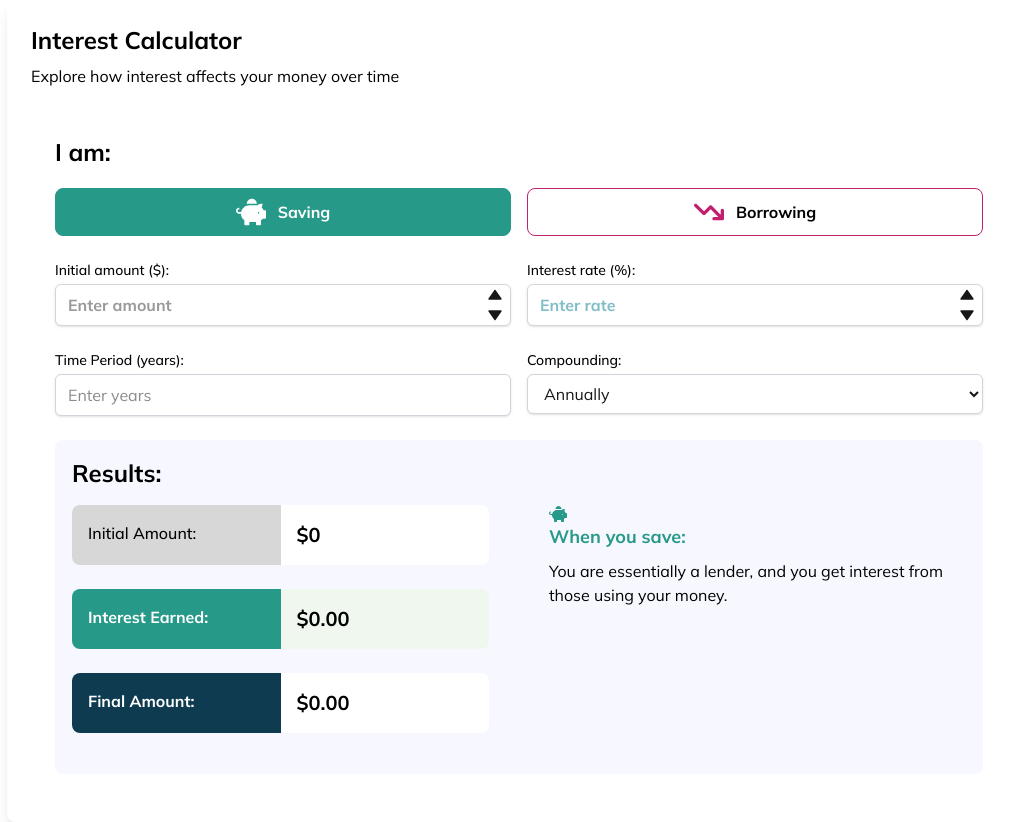
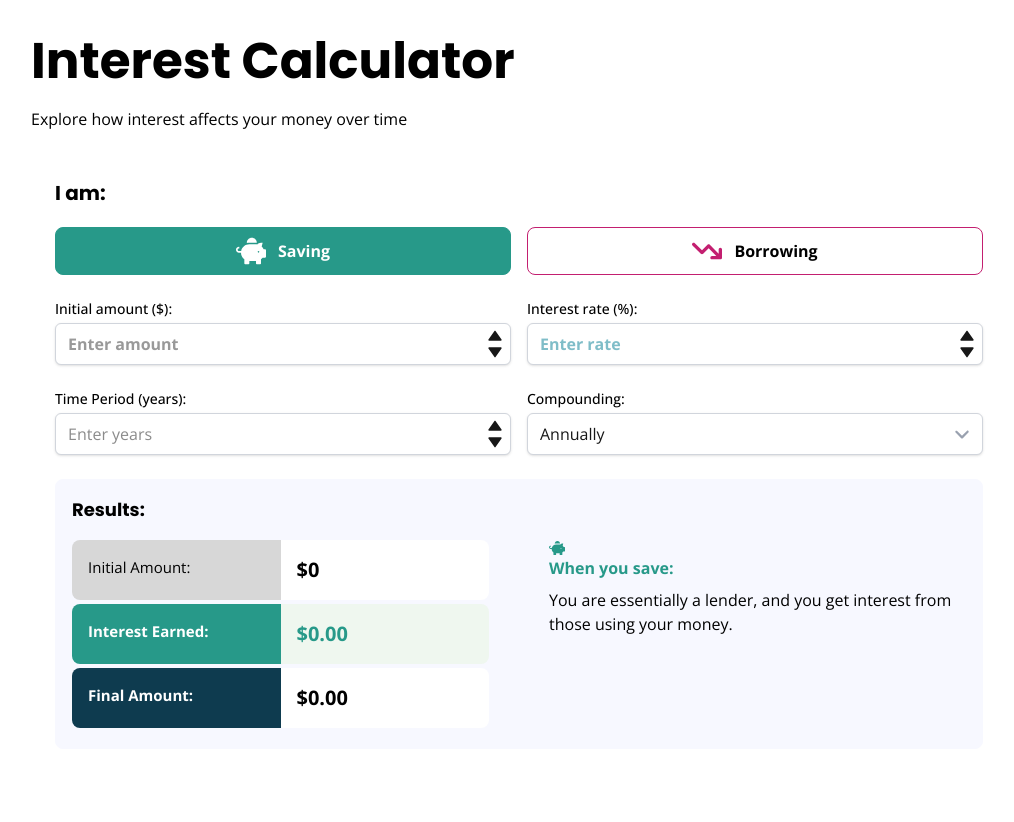
Before and after one commit to SU-SWS/ifdm_learning_apps, a Next.js app: page / in a window 1280 px wide. Shown: the whole page, without its empty margins (121-1135 px from the left). After the commit the page ends 800 px from the top, so only its background shows below. Built offline with nearby package versions, Linux system fonts and the light colour scheme.

Commit message:
updates to design per feedback

```diff
--- a/src/app/globals.css
+++ b/src/app/globals.css
@@ -1,4 +1,4 @@
-@import url('https://fonts.googleapis.com/css2?family=Mulish:ital,wght@0,200..1000;1,200..1000&display=swap');
+@import url('https://fonts.googleapis.com/css2?family=Open+Sans:ital,wght@0,300..800;1,300..800&family=Poppins:ital,wght@0,100;0,200;0,300;0,400;0,500;0,600;0,700;0,800;0,900;1,100;1,200;1,300;1,400;1,500;1,600;1,700;1,800;1,900&display=swap');
 @import "tailwindcss";
 
 :root {
@@ -23,11 +23,127 @@
 body {
   background: var(--background);
   color: var(--foreground);
-  font-family: "Mulish", Arial, Helvetica, sans-serif;
+  font-family: "Open Sans", Arial, Helvetica, sans-serif;
 }
 
-.mulish-uniquifier{
-  font-family: "Mulish", sans-serif;
+.open-sans-ifdm {
+  font-family: "Open Sans", sans-serif;
+  font-optical-sizing: auto;
+  font-weight: 400;
+  font-style: normal;
+  font-variation-settings:
+    "wdth" 100;
+}
+
+.poppins-thin {
+  font-family: "Poppins", sans-serif;
+  font-weight: 100;
+  font-style: normal;
+}
+
+.poppins-extralight {
+  font-family: "Poppins", sans-serif;
+  font-weight: 200;
+  font-style: normal;
+}
+
+.poppins-light {
+  font-family: "Poppins", sans-serif;
+  font-weight: 300;
+  font-style: normal;
+}
+
+.poppins-regular {
+  font-family: "Poppins", sans-serif;
+  font-weight: 400;
+  font-style: normal;
+}
+
+.poppins-medium {
+  font-family: "Poppins", sans-serif;
+  font-weight: 500;
+  font-style: normal;
+}
+
+.poppins-semibold {
+  font-family: "Poppins", sans-serif;
+  font-weight: 600;
+  font-style: normal;
+}
+
+.poppins-bold {
+  font-family: "Poppins", sans-serif;
+  font-weight: 700;
+  font-style: normal;
+}
+
+.poppins-extrabold {
+  font-family: "Poppins", sans-serif;
+  font-weight: 800;
+  font-style: normal;
+}
+
+.poppins-black {
+  font-family: "Poppins", sans-serif;
+  font-weight: 900;
+  font-style: normal;
+}
+
+.poppins-thin-italic {
+  font-family: "Poppins", sans-serif;
+  font-weight: 100;
+  font-style: italic;
+}
+
+.poppins-extralight-italic {
+  font-family: "Poppins", sans-serif;
+  font-weight: 200;
+  font-style: italic;
+}
+
+.poppins-light-italic {
+  font-family: "Poppins", sans-serif;
+  font-weight: 300;
+  font-style: italic;
+}
+
+.poppins-regular-italic {
+  font-family: "Poppins", sans-serif;
+  font-weight: 400;
+  font-style: italic;
+}
+
+.poppins-medium-italic {
+  font-family: "Poppins", sans-serif;
+  font-weight: 500;
+  font-style: italic;
+}
+
+.poppins-semibold-italic {
+  font-family: "Poppins", sans-serif;
+  font-weight: 600;
+  font-style: italic;
+}
+
+.poppins-bold-italic {
+  font-family: "Poppins", sans-serif;
+  font-weight: 700;
+  font-style: italic;
+}
+
+.poppins-extrabold-italic {
+  font-family: "Poppins", sans-serif;
+  font-weight: 800;
+  font-style: italic;
+}
+
+.poppins-black-italic {
+  font-family: "Poppins", sans-serif;
+  font-weight: 900;
+  font-style: italic;
+}
+.poppins-uniquifier {
+  font-family: "Poppins", sans-serif;
   font-optical-sizing: auto;
   font-weight: 400;
   font-style: normal;
--- a/src/app/layout.tsx
+++ b/src/app/layout.tsx
@@ -1,12 +1,12 @@
 import type { Metadata } from "next";
-import { Mulish } from "next/font/google";
+import { Open_Sans as OpenSansFont } from "next/font/google";
 import "./globals.css";
 
-const MulishFont = Mulish({
-  variable: "--font-mulish",
+const openSans = OpenSansFont({
+  variable: "--font-open-sans",
   subsets: ["latin"],
   display: "swap",
-  weight: ["200", "300", "400", "500", "600", "700", "800", "900"],
+  weight: ["300", "400", "500", "600", "700", "800"],
 });
 
 export const metadata: Metadata = {
@@ -27,7 +27,7 @@ export default function RootLayout({
   return (
     <html lang="en">
       <body
-        className={`${MulishFont.variable}  antialiased`}
+        className={`${openSans.variable}  antialiased`}
       >
         {children}
       </body>
--- a/src/app/page.tsx
+++ b/src/app/page.tsx
@@ -1,16 +1,16 @@
-'use client';
-import React, { useState, useEffect } from 'react';
-import { FaPiggyBank } from 'react-icons/fa';
-import { FaArrowTrendDown } from 'react-icons/fa6';
+"use client";
+import React, { useState, useEffect } from "react";
+import { FaPiggyBank } from "react-icons/fa";
+import { FaArrowTrendDown, FaAngleDown } from "react-icons/fa6";
 import { BiSolidUpArrow } from "react-icons/bi";
 import { BiSolidDownArrow } from "react-icons/bi";
 
 const InterestRateVisual = () => {
-  const [mode, setMode] = useState('saving'); // 'saving' or 'borrowing'
+  const [mode, setMode] = useState("saving"); // 'saving' or 'borrowing'
   const [amount, setAmount] = useState<number>(0);
   const [interestRate, setInterestRate] = useState<number>(0);
   const [years, setYears] = useState<number>(0);
-  const [compounding, setCompounding] = useState('annually');
+  const [compounding, setCompounding] = useState("annually");
 
   const [interestAmount, setInterestAmount] = useState(0);
   const [totalAmount, setTotalAmount] = useState(0);
@@ -18,14 +18,14 @@ const InterestRateVisual = () => {
   // Calculate the interest and total amount
   useEffect(() => {
     let periods = 1;
-    switch(compounding) {
-      case 'monthly':
+    switch (compounding) {
+      case "monthly":
         periods = 12;
         break;
-      case 'quarterly':
+      case "quarterly":
         periods = 4;
         break;
-      case 'semi-annually':
+      case "semi-annually":
         periods = 2;
         break;
       default:
@@ -40,84 +40,100 @@ const InterestRateVisual = () => {
     const calculatedTotal = amount * Math.pow(1 + periodicRate, totalPeriods);
     const calculatedInterest = calculatedTotal - amount;
 
-    setInterestAmount(mode === 'saving' ? calculatedInterest : -calculatedInterest);
-    setTotalAmount(mode === 'saving' ? calculatedTotal : amount + calculatedInterest);
+    setInterestAmount(
+      mode === "saving" ? calculatedInterest : -calculatedInterest
+    );
+    setTotalAmount(
+      mode === "saving" ? calculatedTotal : amount + calculatedInterest
+    );
   }, [amount, interestRate, years, compounding, mode]);
 
   return (
-    <div className="bg-white p-6 rounded-lg shadow-lg max-w-5xl mx-auto">
-      <h2 className="text-2xl font-bold text-black mb-2">Interest Calculator</h2>
-      <p className="text-black mb-6">Explore how interest affects your money over time</p>
-
+    <div className="bg-white p-6 max-w-5xl mx-auto">
+      <h2 className="poppins-bold text-[20px] lg:text-[50px] font-bold text-black mb-2">
+        Interest Calculator
+      </h2>
+      <p className="text-black mb-6">
+        Explore how interest affects your money over time
+      </p>
 
       {/* Interactive calculator */}
       <div className=" p-6">
         <div className="flex flex-col gap-4 mb-6">
-          <h2 className="text-2xl text-black font-bold mb-1">I am:</h2>
+          <h2 className="poppins-bold text-xl text-black font-bold mb-1">I am:</h2>
 
           <div className="flex-1 flex gap-4">
             <button
               className={`min-w-[150px] flex-1 py-2 px-3 text-md font-bold ${
-                  mode === 'saving'
-                    ? 'bg-[#279989] rounded-lg border-1 border-[#279989]'
-                    : 'rounded-lg border-1 border-[#279989]'
+                mode === "saving"
+                  ? "bg-[#279989] rounded-lg border-1 border-[#279989]"
+                  : "rounded-lg border-1 border-[#279989]"
               }`}
-                onClick={() => setMode('saving')}
+              onClick={() => setMode("saving")}
             >
               <div className="flex-1 flex gap-3 align-center justify-center">
-                  <div className={`text-3xl self-center ${
-                  mode === 'saving'
-                    ? 'text-[#ffffff]'
-                    : 'text-[#279989]'
-                }`}><FaPiggyBank /></div>
-                  <div className={`self-center ${
-                  mode === 'saving'
-                    ? 'text-[#ffffff]'
-                    : 'text-[#000000]'
-                }`}>Saving</div>
+                <div
+                  className={`text-3xl self-center ${
+                    mode === "saving" ? "text-[#ffffff]" : "text-[#279989]"
+                  }`}
+                >
+                  <FaPiggyBank />
                 </div>
-
+                <div
+                  className={`self-center ${
+                    mode === "saving" ? "text-[#ffffff]" : "text-[#000000]"
+                  }`}
+                >
+                  Saving
+                </div>
+              </div>
             </button>
             <button
               className={` min-w-[150px] flex-1 py-2 px-3 text-md font-bold ${
-                  mode === 'borrowing'
-                    ? 'bg-[#C31F70] rounded-lg border-1 border-[#C31F70]'
-                    : 'rounded-lg border-1 border-[#C31F70]'
+                mode === "borrowing"
+                  ? "bg-[#C31F70] rounded-lg border-1 border-[#C31F70]"
+                  : "rounded-lg border-1 border-[#C31F70]"
               }`}
-                onClick={() => setMode('borrowing')}
+              onClick={() => setMode("borrowing")}
             >
               <div className="flex-1 flex gap-3 align-center justify-center">
-                  <div className={`text-3xl self-center ${
-                  mode === 'borrowing'
-                    ? 'text-[#ffffff]'
-                    : 'text-[#C31F70]'
-                }`}><FaArrowTrendDown /></div>
-                  <div className={` self-center ${
-                  mode === 'borrowing'
-                    ? 'text-[#ffffff]'
-                    : 'text-[#000000]'
-                }`}>Borrowing</div>
+                <div
+                  className={`text-3xl self-center ${
+                    mode === "borrowing" ? "text-[#ffffff]" : "text-[#C31F70]"
+                  }`}
+                >
+                  <FaArrowTrendDown />
+                </div>
+                <div
+                  className={` self-center ${
+                    mode === "borrowing" ? "text-[#ffffff]" : "text-[#000000]"
+                  }`}
+                >
+                  Borrowing
+                </div>
               </div>
             </button>
           </div>
         </div>
         <div className="flex flex-wrap gap-4 mb-6">
           <div className="flex-1 min-w-[150px]">
-            <label className="block text-sm font-medium text-black mb-1">Initial amount ($):</label>
+            <label className="block text-sm font-medium text-black mb-1">
+              Initial amount ($):
+            </label>
             <div className="relative">
               <input
                 type="number"
                 min="0"
                 placeholder="Enter amount"
-                value={amount === 0 ? '' : amount}
+                value={amount === 0 ? "" : amount}
                 onChange={(e) => {
                   const val = e.target.value;
-                  setAmount(val === '' ? 0 : Math.max(0, parseInt(val) || 0));
+                  setAmount(val === "" ? 0 : Math.max(0, parseInt(val) || 0));
                 }}
                 onFocus={(e) => e.target.select()}
                 className="text-[#343434] font-bold block w-full rounded-md border-gray-300 shadow-sm py-2 px-3 bg-white border pr-10 [appearance:textfield] [&::-webkit-outer-spin-button]:appearance-none [&::-webkit-inner-spin-button]:appearance-none"
               />
-              <div className="absolute right-2 top-1/2 -translate-y-1/2 flex flex-col gap-1">
+              <div className="absolute right-2 top-1/2 -translate-y-1/2 flex flex-col">
                 <button
                   type="button"
                   tabIndex={-1}
@@ -141,27 +157,33 @@ const InterestRateVisual = () => {
           </div>
 
           <div className="flex-1 min-w-[150px]">
-            <label className="block text-sm font-medium text-black mb-1">Interest rate (%):</label>
+            <label className="block text-sm font-medium text-black mb-1">
+              Interest rate (%):
+            </label>
             <div className="relative">
               <input
                 type="number"
                 min="0.1"
-              placeholder='Enter rate'
+                placeholder="Enter rate"
                 step="0.1"
-              value={interestRate === 0 ? '' : interestRate}
-              onChange={(e) => setInterestRate(Math.max(0, parseFloat(e.target.value) || 0))}
+                value={interestRate === 0 ? "" : interestRate}
+                onChange={(e) =>
+                  setInterestRate(Math.max(0, parseFloat(e.target.value) || 0))
+                }
                 className={`font-bold block w-full rounded-md border-gray-300 shadow-sm py-2 px-3 bg-white border pr-10 [appearance:textfield] [&::-webkit-outer-spin-button]:appearance-none [&::-webkit-inner-spin-button]:appearance-none ${
-                mode === 'borrowing'
-                  ? 'text-[#C31F70]'
-                  : 'text-[#007C92]'
+                  mode === "borrowing" ? "text-[#C31F70]" : "text-[#007C92]"
                 }`}
               />
-              <div className="absolute right-2 top-1/2 -translate-y-1/2 flex flex-col gap-1">
+              <div className="absolute right-2 top-1/2 -translate-y-1/2 flex flex-col">
                 <button
                   type="button"
                   tabIndex={-1}
                   aria-label="Increase interest rate"
-                onClick={() => setInterestRate((prev) => Math.max(0, parseFloat((prev + 0.1).toFixed(1))))}
+                  onClick={() =>
+                    setInterestRate((prev) =>
+                      Math.max(0, parseFloat((prev + 0.1).toFixed(1)))
+                    )
+                  }
                   className="hover:text-[#279989] focus:outline-none"
                 >
                   <BiSolidUpArrow />
@@ -170,7 +192,54 @@ const InterestRateVisual = () => {
                   type="button"
                   tabIndex={-1}
                   aria-label="Decrease interest rate"
-                onClick={() => setInterestRate((prev) => Math.max(0, parseFloat((prev - 0.1).toFixed(1))))}
+                  onClick={() =>
+                    setInterestRate((prev) =>
+                      Math.max(0, parseFloat((prev - 0.1).toFixed(1)))
+                    )
+                  }
+                  className="hover:text-[#C31F70] focus:outline-none"
+                >
+                  <BiSolidDownArrow />
+                </button>
+              </div>
+            </div>
+          </div>
+        </div>
+
+        <div className="flex flex-wrap gap-4 mb-6">
+          <div className="flex-1 min-w-[150px]">
+            <label className="block text-sm font-medium text-black mb-1">
+              Time Period (years):
+            </label>
+            <div className="relative">
+              <input
+                type="number"
+                min="1"
+                max="30"
+                placeholder="Enter years"
+                value={years === 0 ? "" : years}
+                onChange={(e) =>
+                  setYears(
+                    Math.min(30, Math.max(0, parseInt(e.target.value) || 0))
+                  )
+                }
+                className="block w-full rounded-md border-gray-300 shadow-sm py-2 px-3 bg-white border pr-10 [appearance:textfield] [&::-webkit-outer-spin-button]:appearance-none [&::-webkit-inner-spin-button]:appearance-none"
+              />
+              <div className="absolute right-2 top-1/2 -translate-y-1/2 flex flex-col">
+                <button
+                  type="button"
+                  tabIndex={-1}
+                  aria-label="Increase years"
+                  onClick={() => setYears((prev) => Math.min(30, prev + 1))}
+                  className="hover:text-[#279989] focus:outline-none"
+                >
+                  <BiSolidUpArrow />
+                </button>
+                <button
+                  type="button"
+                  tabIndex={-1}
+                  aria-label="Decrease years"
+                  onClick={() => setYears((prev) => Math.max(1, prev - 1))}
                   className="hover:text-[#C31F70] focus:outline-none"
                 >
                   <BiSolidDownArrow />
@@ -179,79 +248,101 @@ const InterestRateVisual = () => {
             </div>
           </div>
 
-        </div>
-
-        <div className="flex flex-wrap gap-4 mb-6">
           <div className="flex-1 min-w-[150px]">
-            <label className="block text-sm font-medium text-black mb-1">Time Period (years):</label>
-            <input
-              type="number"
-              min="1"
-              max="30"
-              placeholder='Enter years'
-              value={years === 0 ? '' : years }
-              onChange={(e) => setYears(Math.min(30, Math.max(0, parseInt(e.target.value) || 0)))}
-              className="block w-full rounded-md border-gray-300 shadow-sm py-2 px-3 bg-white border"
-            />
-          </div>
-
-          <div className="flex-1 min-w-[150px]">
-            <label className="block text-sm font-medium text-black mb-1">Compounding:</label>
+          <label className="block text-sm font-medium text-black mb-1">
+            Compounding:
+          </label>
+            <div className="relative">
               <select
               value={compounding}
               onChange={(e) => setCompounding(e.target.value)}
-              className="block w-full rounded-md border-gray-300 shadow-sm py-2 px-3 bg-white border"
+              className="block w-full rounded-md border-gray-300 shadow-sm py-2 px-3 bg-white border appearance-none"
               >
               <option value="annually">Annually</option>
               <option value="semi-annually">Semi-annually</option>
               <option value="quarterly">Quarterly</option>
               <option value="monthly">Monthly</option>
               </select>
+              <div className="pointer-events-none absolute right-3 top-1/2 -translate-y-1/2 text-gray-400 text-lg">
+              <FaAngleDown />
+              </div>
+            </div>
           </div>
         </div>
 
         {/* Results section */}
         <div className="mt-6 p-4 bg-[#F7F8FF] rounded-lg border border-[#F7F8FF]">
-          <h2 className="text-2xl text-black font-bold pb-4">Results:</h2>
+          <h2 className="poppins-bold text-lg text-black font-bold pb-4">Results:</h2>
           <div className="lg:grid lg:grid-cols-2 lg:gap-15">
             <div className="innerwrapper">
-              <div className="flex flex-col gap-4 mb-6">
+              <div className="flex flex-col mb-1">
                 <div className="flex align-center flex-row">
-                  <div className="w-[50%] text-md font-medium p-4 text-black rounded-l-lg bg-[#D7D7D7]">Initial Amount:</div>
-                  <div className="w-[50%] text-xl p-4 self-center rounded-r-lg bg-white font-bold text-black">${amount.toLocaleString()}</div>
+                  <div className="w-[50%] text-[15px]  p-4 text-black rounded-l-lg bg-[#D7D7D7]">
+                    Initial Amount:
+                  </div>
+                  <div className="w-[50%] text-xl p-4 self-center rounded-r-lg bg-white font-bold text-black overflow-hidden text-ellipsis">
+                    ${amount.toLocaleString()}
                   </div>
                 </div>
-              <div className="flex flex-col gap-4 mb-6">
+              </div>
+              <div className="flex flex-col  mb-1">
                 <div className={`flex align-center flex-row`}>
-                  <div className={`w-[50%] text-md p-4 font-bold text-white rounded-l-lg  ${mode === 'saving' ? 'bg-[#279989]' : 'bg-[#c31f70]'}`}>{mode === 'saving' ? 'Interest Earned' : 'Interest Paid'}:</div>
-                  <div className={`w-[50%] text-xl p-4 self-center rounded-r-lg font-bold text-black ${mode === 'saving' ? 'bg-[#EFF7EF]' : 'bg-[#FFEDF6]'}`}>${Math.abs(interestAmount).toLocaleString(undefined, {minimumFractionDigits: 2, maximumFractionDigits: 2})}</div>
+                  <div
+                    className={`w-[50%] text-[15px] p-4 font-bold text-white rounded-l-lg  ${
+                      mode === "saving" ? "bg-[#279989]" : "bg-[#c31f70]"
+                    }`}
+                  >
+                    {mode === "saving" ? "Interest Earned" : "Interest Paid"}:
+                  </div>
+                  <div
+                    className={`w-[50%] text-xl p-4 self-center rounded-r-lg font-bold overflow-hidden text-ellipsis ${
+                      mode === "saving"
+                        ? "bg-[#EFF7EF] text-[#279989]"
+                        : "bg-[#FFEDF6] text-[#C31f70]"
+                    }`}
+                  >
+                    ${Math.abs(interestAmount).toLocaleString(undefined, {
+                      minimumFractionDigits: 2,
+                      maximumFractionDigits: 2,
+                    })}
                   </div>
                 </div>
-              <div className="flex flex-col gap-4 mb-6">
+              </div>
+              <div className="flex flex-col mb-1">
                 <div className={`flex align-center flex-row`}>
-                  <div className="w-[50%] text-md p-4 font-bold text-white bg-[#0E3B4F] rounded-l-lg">Final Amount:</div>
-                  <div className="w-[50%] text-xl p-4 self-center rounded-r-lg font-bold text-black bg-white">${totalAmount.toLocaleString(undefined, {minimumFractionDigits: 2, maximumFractionDigits: 2})}</div>
+                  <div className="w-[50%] text-[15px] p-4 font-bold text-white bg-[#0E3B4F] rounded-l-lg">
+                    Final Amount:
+                  </div>
+                  <div className="w-[50%] text-xl p-4 self-center rounded-r-lg font-bold text-black bg-white  overflow-hidden text-ellipsis">
+                    ${totalAmount.toLocaleString(undefined, {
+                      minimumFractionDigits: 2,
+                      maximumFractionDigits: 2,
+                    })}
+                  </div>
                 </div>
               </div>
             </div>
             {/* Example section */}
             <div className="mt-6 py-4 align-self-top lg:mt-0 lg:py-0">
-              {mode === 'saving' ? (
-                <h2 className="text-lg font-bold text-[#279989] mb-2"><FaPiggyBank/> When you save:</h2>
+              {mode === "saving" ? (
+                <h2 className="text-md font-bold text-[#279989] mb-2">
+                  <FaPiggyBank /> When you save:
+                </h2>
               ) : (
-                <h2 className="text-lg font-bold text-[#C31F70] mb-2"><FaArrowTrendDown/> When you borrow</h2>
+                <h2 className="text-md font-bold text-[#C31F70] mb-2">
+                  <FaArrowTrendDown /> When you borrow
+                </h2>
               )}
-              <p className="text-black mb-2">
-                {mode === 'saving'
+              <p className="text-black mb-2 text-md">
+                {mode === "saving"
                   ? `You are essentially a lender, and you get interest from those using your money.`
-                  : `You are paying intereest for the privilege of using someone else's money.`
-                }
+                  : `You are paying intereest for the privilege of using someone else's money.`}
               </p>
             </div>
-          </div> {/* Wrapper section ends */}
+          </div>{" "}
+          {/* Wrapper section ends */}
         </div>
       </div>
-
     </div>
   );
 };
```
Lines whose indentation alone changed are shown as unchanged.
